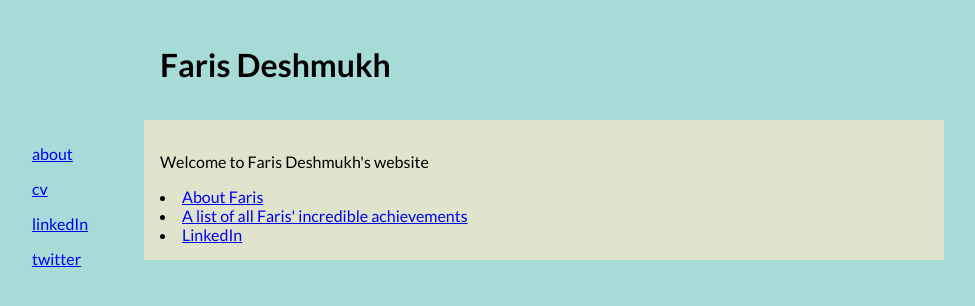
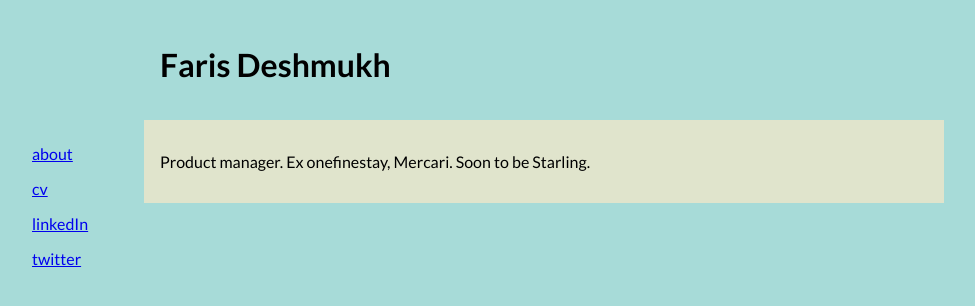
Before and after one commit to farisd/farisdeshmukh, a Next.js app: page / in a window 1280 px wide. Shown: the top 306 px of the page, without its empty margins (176-1151 px from the left). Built offline with nearby package versions, Linux system fonts and the light colour scheme.

Commit message:
Update content

```diff
--- a/pages/index.js
+++ b/pages/index.js
@@ -3,10 +3,7 @@
 export default () => (
   <Layout>
     <div className="body">
-      <p>Welcome to Faris Deshmukh&apos;s website</p>
-      <li><a href="./about">About Faris</a></li>
-      <li><a href="./cv">A list of all Faris&apos; incredible achievements</a></li>
-      <li><a href="https://www.linkedin.com/in/faris-deshmukh/">LinkedIn</a></li>
+      <p>Product manager. Ex onefinestay, Mercari. Soon to be Starling.</p>
     </div>
   </Layout>
 );
```
